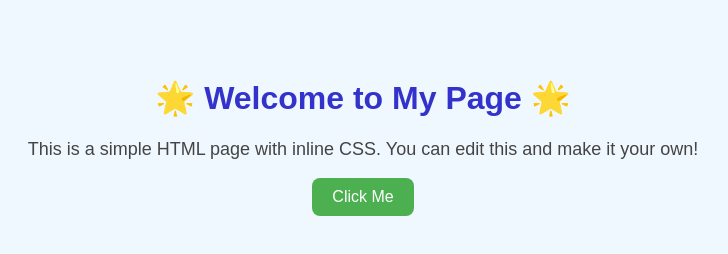
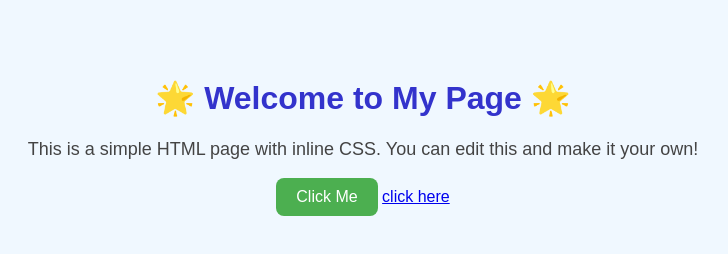
Before and after one commit to priyanshivasoya310/codelive, a plain HTML site: page index.htm in a window 1280 px wide. Shown: the whole page, without its empty margins (277-1005 px from the left). Drawn offline with Linux system fonts and the light colour scheme.

Commit message:
assignment

```diff
--- a/index.htm
+++ b/index.htm
@@ -12,6 +12,6 @@
   <button style="padding: 10px 20px; font-size: 16px; background-color: #4CAF50; color: white; border: none; border-radius: 8px; cursor: pointer;">
     Click Me
   </button>
-
+<a href="assignment-5.htm" >click here</a>
 </body>
 </html>
```
